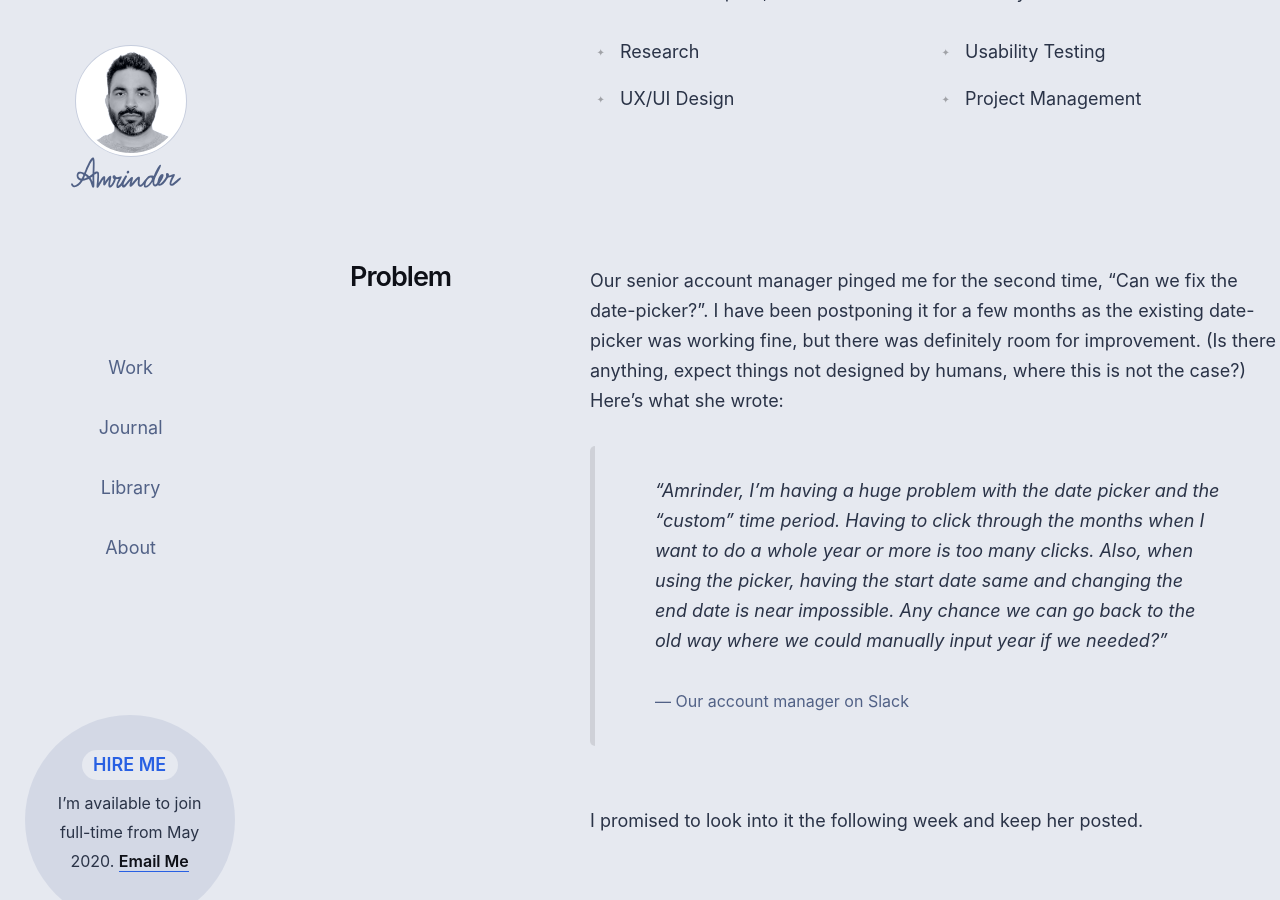
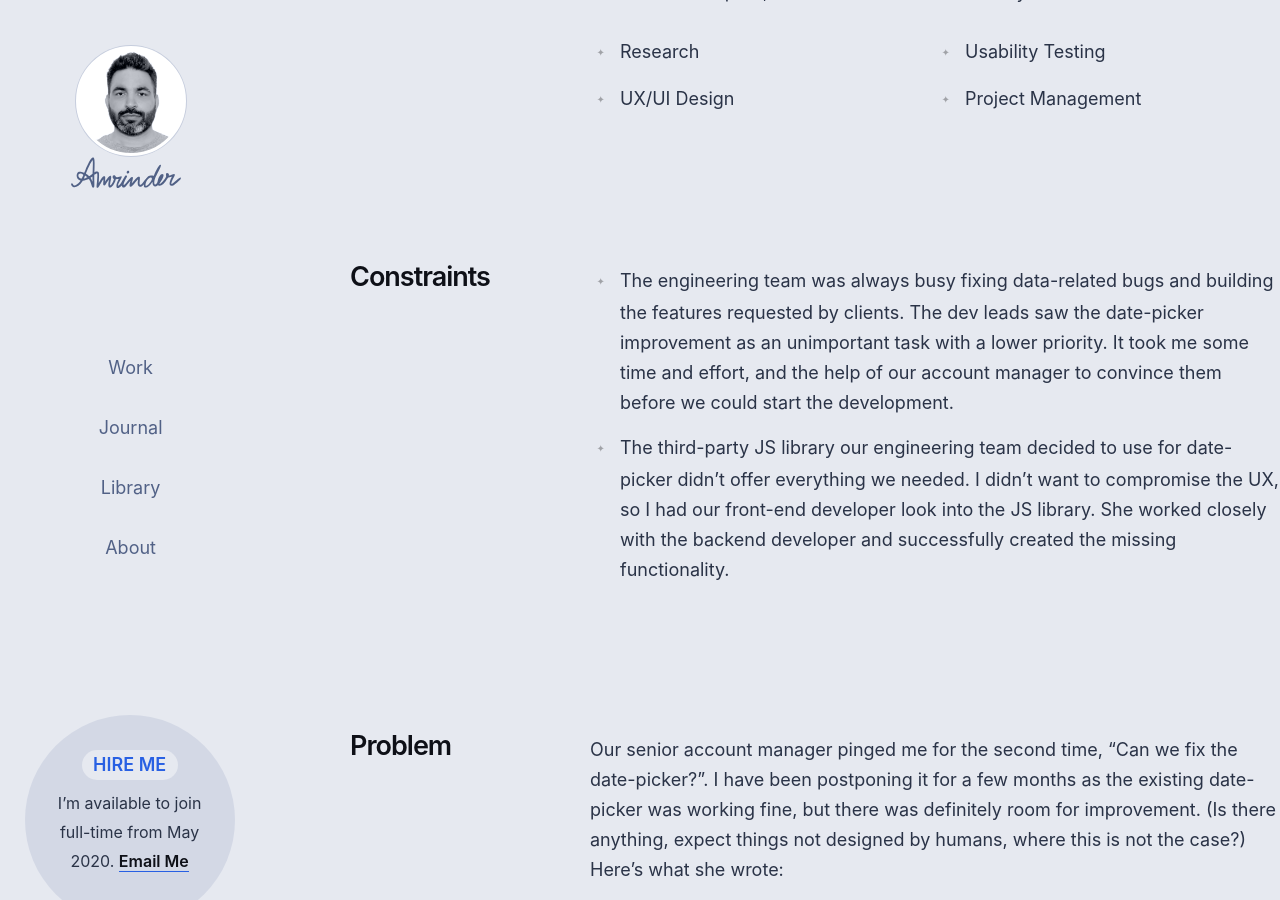
Before and after one commit to harjotgrewal/amrindersandhu, a Jekyll site: the page built from case-study-datepicker.html, in a window 1280 px wide and 900 px high, scrolled down 1248 px. Built offline with Jekyll 4.4.1, drawn with Linux system fonts in a browser that asks for light colours.

Commit message:
[A][HTML] DP constraints

```diff
--- a/case-study-datepicker.html
+++ b/case-study-datepicker.html
@@ -41,6 +41,22 @@ page-description: Redesigning the most used UI component using the most sophisti
             <li>Usability Testing</li>
 
             <li>Project Management</li>
+        </ul>
+    </section>
+
+
+
+
+
+
+    <!-- CONSTRAINT -->
+    <section>
+        <h2 class="l-span_2">Constraints</h2>
+
+        <ul class="l-span_3-9 o-list--bullet">
+            <li>The engineering team was always busy fixing data-related bugs and building the features requested by clients. The dev leads saw the date-picker improvement as an unimportant task with a lower priority. It took me some time and effort, and the help of our account manager to convince them before we could start the development.</li>
+
+            <li>The third-party JS library our engineering team decided to use for date-picker didn’t offer everything we needed. I didn’t want to compromise the UX, so I had our front-end developer look into the JS library. She worked closely with the backend developer and successfully created the missing functionality.</li>
         </ul>
     </section>
 
```
Also changed, not shown: 1 other file.
